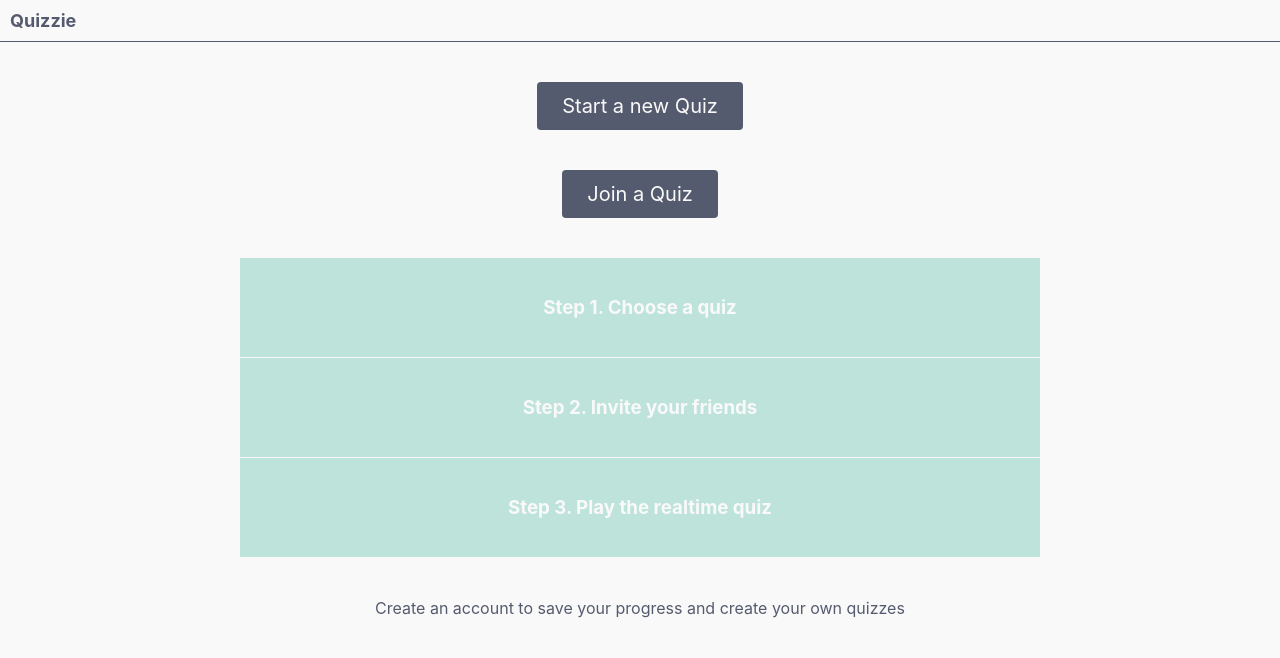
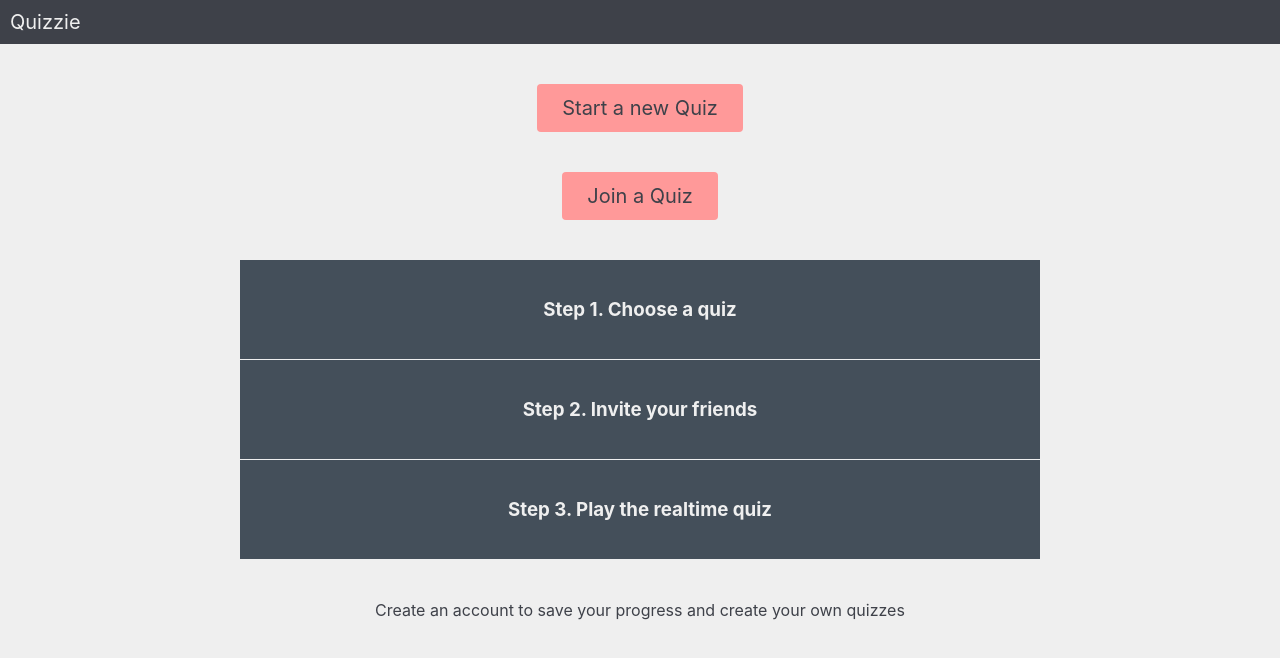
Before and after one commit to hseager/quizzie, a Next.js app: page / in a window 1280 px wide. Shown: the top 658 px of the page. Built offline with nearby package versions, Linux system fonts and the light colour scheme.

Commit message:
Continued styling

```diff
--- a/pages/quiz/[slug].js
+++ b/pages/quiz/[slug].js
@@ -5,6 +5,7 @@ import Results from '../../components/results'
 import fetch from 'isomorphic-unfetch'
 import useSocket from '../../hooks/useSocket'
 import { useState, useEffect } from 'react'
+import styles from '../../styles/quiz.module.css'
 
 export default function Quiz({ quiz, lobby }) {
 
@@ -25,8 +26,8 @@ export default function Quiz({ quiz, lobby }) {
 
     return (
         <Layout>
-            <h1>Lobby</h1>
-            <p>Quiz: <strong>{quiz.name}</strong></p>
+            <div class={styles.section}>
+                <p>Play the Quiz: <strong>{quiz.name}</strong></p>
                 {
                     status == 'lobby' &&
                     <Lobby data={lobby} quizData={quiz} />
@@ -39,6 +40,7 @@ export default function Quiz({ quiz, lobby }) {
                     status == 'finished' &&
                     <Results />
                 }
+            </div>
         </Layout>
     )
 }
--- a/pages/quizzes.js
+++ b/pages/quizzes.js
@@ -16,7 +16,7 @@ const Quizzes = function({ data }) {
     return (
         <Layout>
             <div className={styles.section}>
-                <h1>Quizzes</h1>
+                <h1 className={styles.title}>Pick a Quiz</h1>
                 <div className={styles.quizList}>
                     {data.map((quiz) => (
                         <div className={styles.quizListItem} key={quiz._id}>
--- a/styles/Home.module.css
+++ b/styles/Home.module.css
@@ -11,12 +11,12 @@
 
 .feature {
     padding: 10px;
-    background: var(--color3);
+    background: var(--color2);
     text-align: center;
-    border-bottom: 1px solid var(--color4);
+    border-bottom: 1px solid var(--color5);
     min-height: 100px;
     display: flex;
     align-items: center;
     justify-content: center;
-    color: var(--color4);
+    color: var(--color5);
 }
--- a/styles/buttons.module.css
+++ b/styles/buttons.module.css
@@ -8,8 +8,8 @@
     /* box-shadow: var(--color1) 0px 1px 3px; */
     display: inline-block;
     outline: none;
-    background: var(--color1);
-    color: var(--color4);
+    background: var(--color3);
+    color: var(--color1);
 }
 
 .button:active{
--- a/styles/globals.css
+++ b/styles/globals.css
@@ -1,9 +1,9 @@
 :root {
-    --color1: #555b6e;
-    --color2: #89b0ae;
-    --color3: #bee3db;
-    --color4: #faf9f9;
-    --color5: #ffd6ba;
+    --color1: #3e4149;
+    --color2: #444f5a;
+    --color3: #ff9999;
+    --color4: #ffc8c8;
+    --color5: #efefef;
 }
 
 html,
@@ -13,7 +13,7 @@ body {
     font-family: -apple-system, BlinkMacSystemFont, Segoe UI, Roboto, Oxygen,
     Ubuntu, Cantarell, Fira Sans, Droid Sans, Helvetica Neue, sans-serif;
     color: var(--color1);
-    background: var(--color4);
+    background: var(--color5);
 }
 
 a {
--- a/styles/layout.module.css
+++ b/styles/layout.module.css
@@ -13,12 +13,14 @@
 }
 
 .header {
-    border-bottom: 1px solid var(--color1);
     padding: 10px;
     margin:0 0 10px;
     /* box-shadow: 0px 0px 6px #d9bc9d; */
+    background: var(--color1);
+    color: var(--color5);
 }
 
 .title {
-    font-size: 18px;
+    font-size: 20px;
+    font-weight: normal;
 }
--- a/styles/lobby.module.css
+++ b/styles/lobby.module.css
@@ -1,9 +1,19 @@
-
-.lobby {
-    padding: 10px;
-    border: 1px solid #ccc;
-}
-
 .playerInLobby{
     font-weight: bold;
 }
+
+.title {
+    margin: 0 0 15px;
+}
+
+.invitePanel{
+    padding: 10px;
+    background: var(--color2);
+    color: var(--color5);
+    margin: 20px 0 0 0;
+    word-wrap: break-word;
+}
+
+.invitePanel a {
+    color: var(--color5);
+}
--- /dev/null
+++ b/styles/quiz.module.css
@@ -0,0 +1,4 @@
+.section {
+    margin: 0 0 40px 0;
+    padding: 0 10px;
+}
--- a/styles/quizzes.module.css
+++ b/styles/quizzes.module.css
@@ -1,14 +1,23 @@
+.section {
+    margin: 0 0 40px 0;
+    padding: 0 10px;
+}
+
+.title{
+    margin: 0 0 15px;
+}
 
 .quizList {
     display: flex;
     flex-wrap: wrap;
+    justify-content: space-between;
 }
 
 .quizListItem {
     border: 1px solid var(--color1);
     padding: 10px;
-    margin: 10px;
-    width: 40%;
+    width: 47%;
+    margin: 0 0 20px;
 }
 
 .quizCategory {
```
Also changed, not shown: components/lobby.js (+6 -3 lines). Lines whose indentation alone changed are shown as unchanged.
